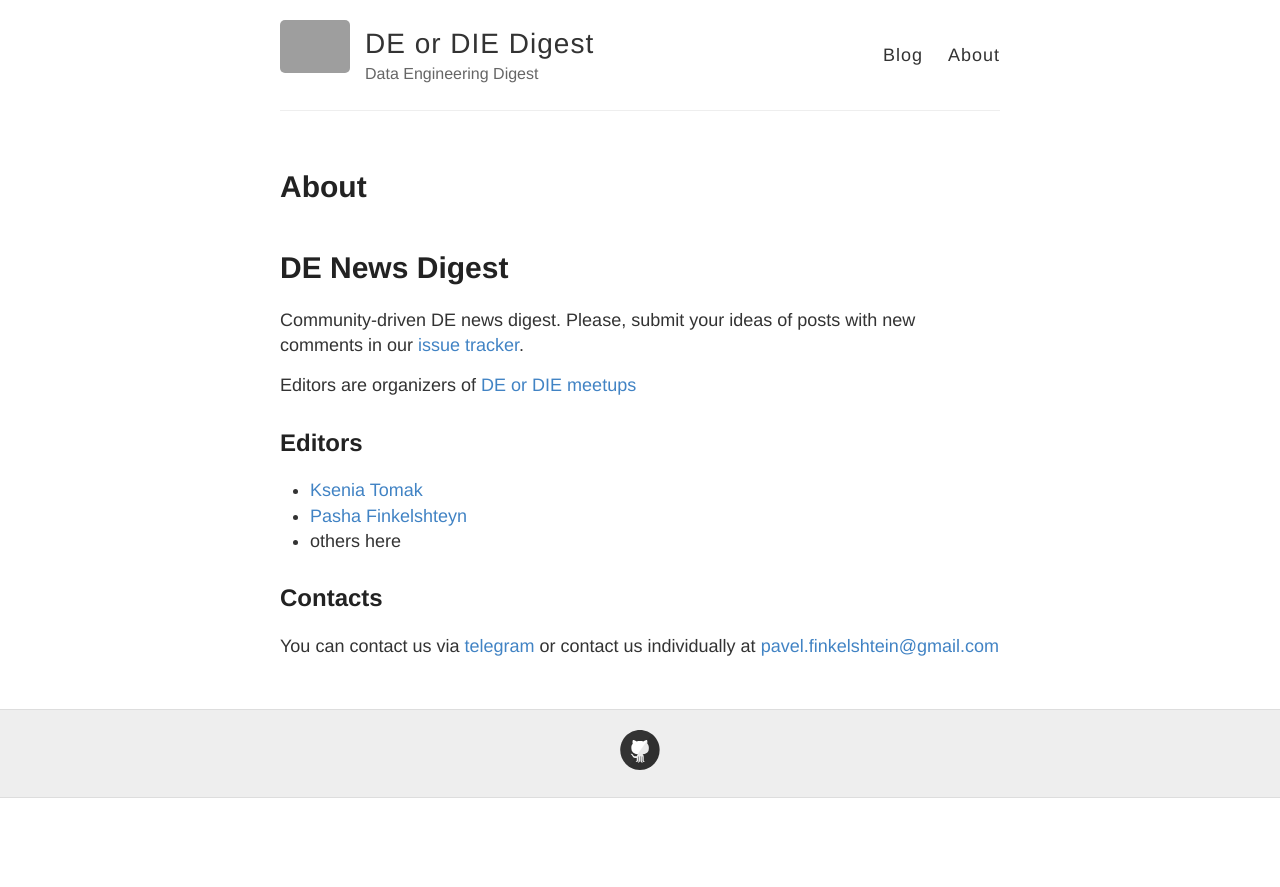
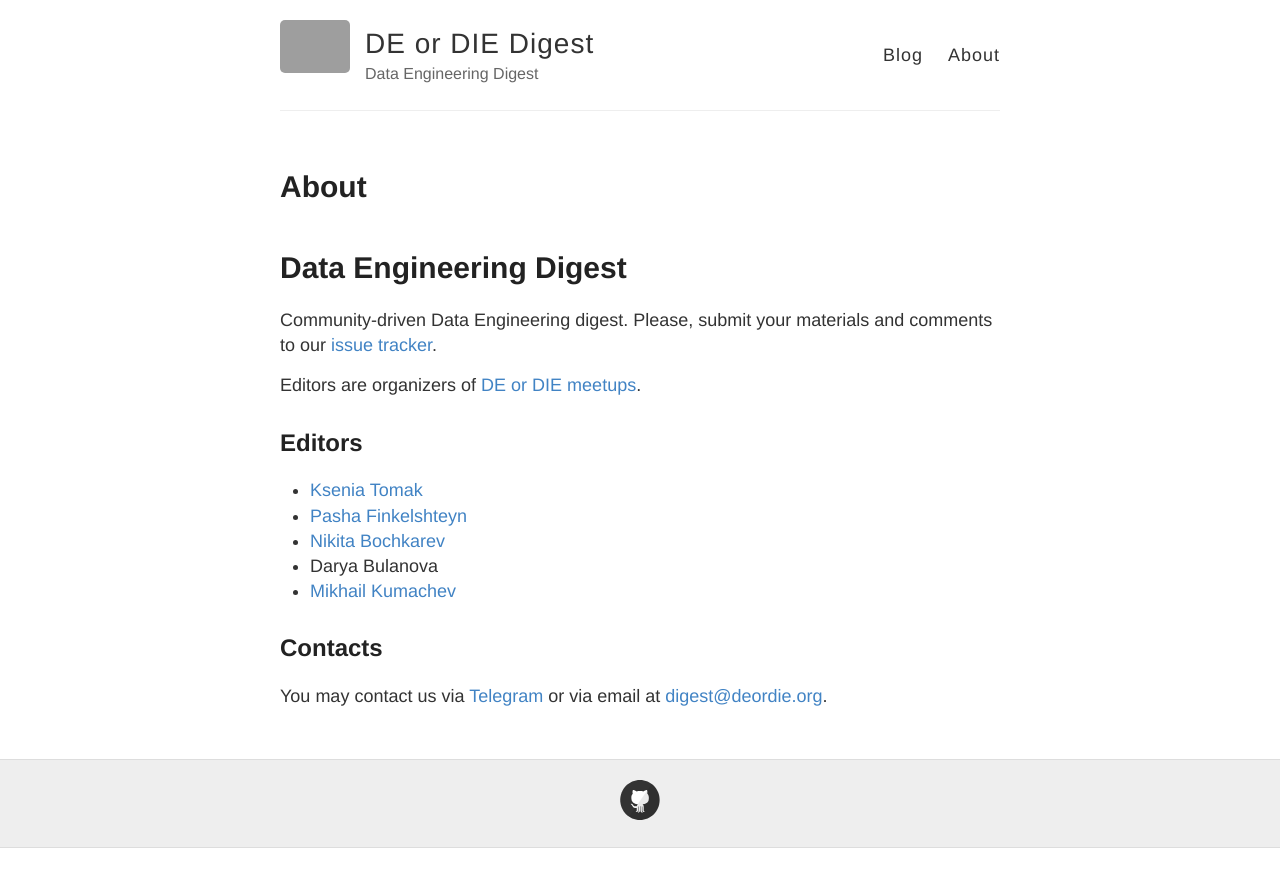
Before and after one commit to deordie/deordie-digest, a Jekyll site: the page built from about.md, in a window 1280 px wide. Shown: the top 887 px of the page. Built offline with Jekyll 4.4.1, drawn with Linux system fonts in a browser that asks for light colours; grey boxes are pictures that could not be loaded.

Commit message:
docs: Add pilot digest materials and update README

```diff
--- a/about.md
+++ b/about.md
@@ -4,18 +4,20 @@ title: About
 permalink: /about/
 ---
 
-# DE News Digest
+# Data Engineering Digest
 
-Community-driven DE news digest. Please, submit your ideas of posts with new comments in our [issue tracker](https://github.com/deordie/deordie-digest/issues).
+Community-driven Data Engineering digest. Please, submit your materials and comments to our [issue tracker](https://github.com/deordie/deordie-digest/issues).
 
-Editors are organizers of [DE or DIE meetups](https://deordie.org/)
+Editors are organizers of [DE or DIE meetups](https://deordie.org/).
 
 ## Editors
 
 * [Ksenia Tomak](https://twitter.com/if_no_then_yes)
 * [Pasha Finkelshteyn](https://twitter.com/asm0di0)
-* others here
+* [Nikita Bochkarev](https://twitter.com/bochkarevnv)
+* Darya Bulanova
+* [Mikhail Kumachev](https://twitter.com/ceridande)
 
 ## Contacts
 
-You can contact us via [telegram](https://t.me/deordie_chat) or contact us individually at [pavel.finkelshtein@gmail.com](mailto:pavel.finkelshtein@gmail.com)
+You may contact us via [Telegram](https://t.me/deordie_chat) or via email at [digest@deordie.org](mailto:digest@deordie.org).
```
Also changed, not shown: _posts/2021-04-14-Pilot.md (deleted, +0 -16 lines), _posts/2021-04-21-Pilot.md (added, +24 -0 lines), README.md.
